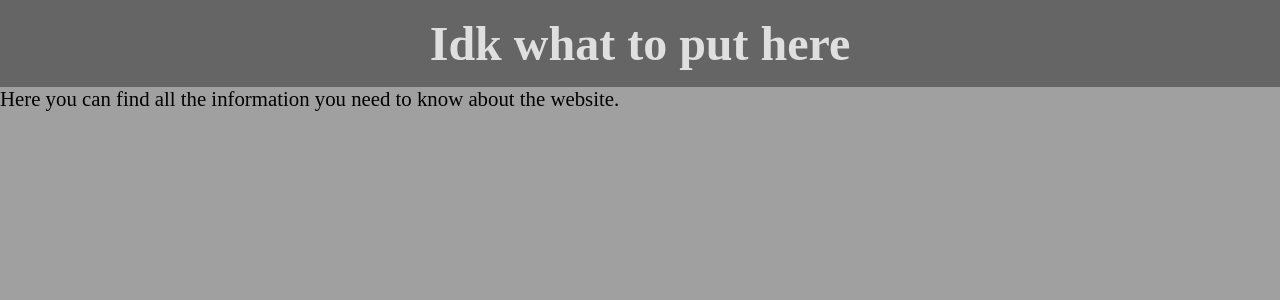
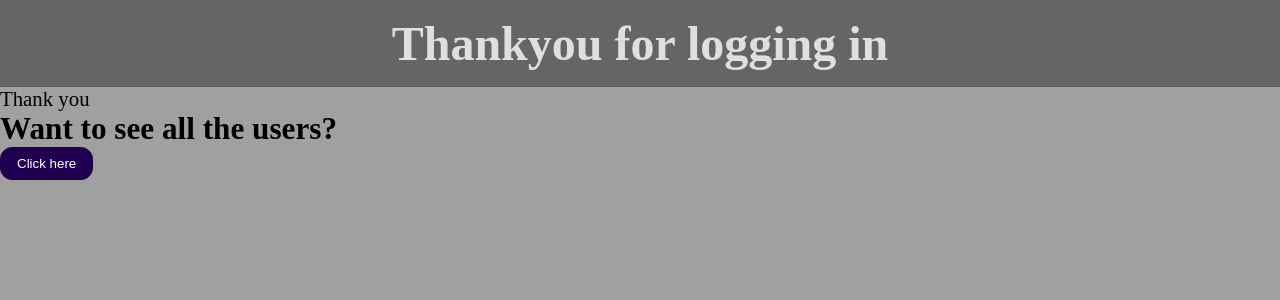
Before and after one commit to Telqu1n/Forms-in-django, a Django app: page /test in a window 1280 px wide. Shown: the top 300 px of the page. Run offline with Django 5.2, Linux system fonts and the light colour scheme; some web fonts are replaced.

Commit message:
class views

```diff
--- /dev/null
+++ b/Noclue/static/Noclue/test.css
@@ -0,0 +1,19 @@
+button a{
+  color: white;
+  text-decoration: none;
+}
+
+button{
+  cursor: pointer;
+  padding: 0.5rem 1rem;
+  border-radius: 12px;
+  background-color: #1f0050 ;
+  color: white ;
+  border: 1px solid #1f0050 ;
+}
+
+button:hover,
+button:active{
+  background-color: #3500d3 ;
+  border-color: #3500d3 ;
+}
--- a/Noclue/templates/Noclue/index.html
+++ b/Noclue/templates/Noclue/index.html
@@ -6,7 +6,7 @@
 {% endblock css_files %}
 
 {% block title %}
-  V is gay
+my website
 {% endblock title %}
 
 
@@ -23,7 +23,7 @@
   </section>
 
   <section class="form"> <!--Section for the login-->
-    <h2>Please log in here:</h2>
+    <h2>Please Sign up here:</h2>
 
       <div class="formDiv">
         <form action="/" method="POST">
--- a/Noclue/templates/Noclue/test.html
+++ b/Noclue/templates/Noclue/test.html
@@ -1,10 +1,22 @@
 {% extends 'base.html' %}
+{% load static %}
+
+
+{% block css_files %}
+  <link rel="stylesheet" href="{% static 'Noclue/test.css' %}">
+{% endblock css_files %}
+
 
 {% block content %}
   <header>
-    <h1>Idk what to put here</h1>
+    <h1>Thankyou for logging in </h1>
   </header>
 
   <section class="desc">  <!--Description of the website-->
-    <p>Here you can find all the information you need to know about the website.</p>
+    <p> Thank you </p>
+
+    <h2>Want to see all the users?</h2>
+    <button>
+      <a href="{% url 'users' %}">Click here</a>
+  </button>
 {% endblock content %}
--- a/Noclue/urls.py
+++ b/Noclue/urls.py
@@ -3,5 +3,6 @@ from .import views
 
 urlpatterns = [
     path('', views.LogInFormView.as_view(), name='index'),
-    path ('test', views.about, name='test'),
+    path ('test', views.ThankYouView.as_view(), name='test'),
+    path('users', views.UserInfoView.as_view(), name='users')
 ]
--- a/Noclue/views.py
+++ b/Noclue/views.py
@@ -1,7 +1,11 @@
 from django.shortcuts import render
 from django.http import HttpResponseRedirect
 from .forms import LogInForm
+from .models import LogIn
 from django.views import View
+from django.contrib.auth import login
+from django.views.generic import TemplateView
+
 
 class LogInFormView(View):
     def get(self, request):
@@ -21,5 +25,16 @@ class LogInFormView(View):
             'form': form
         })
 
-def about(request):
-    return render(request, 'Noclue/test.html')
+
+class ThankYouView(TemplateView):
+    template_name = 'Noclue/test.html'
+
+
+class UserInfoView(TemplateView):
+    template_name = 'Noclue/Users.html'
+
+    def get_context_data(self, **kwargs):
+            context = super().get_context_data(**kwargs)
+            user = LogIn.objects.all()
+            context['user'] = user
+            return context
```
Also changed, not shown: Noclue/templates/Noclue/Users.html (added, +19 -0 lines), Noclue/templates/Noclue/login.html (added, +33 -0 lines), Noclue/forms.py (line endings or trailing spaces).
